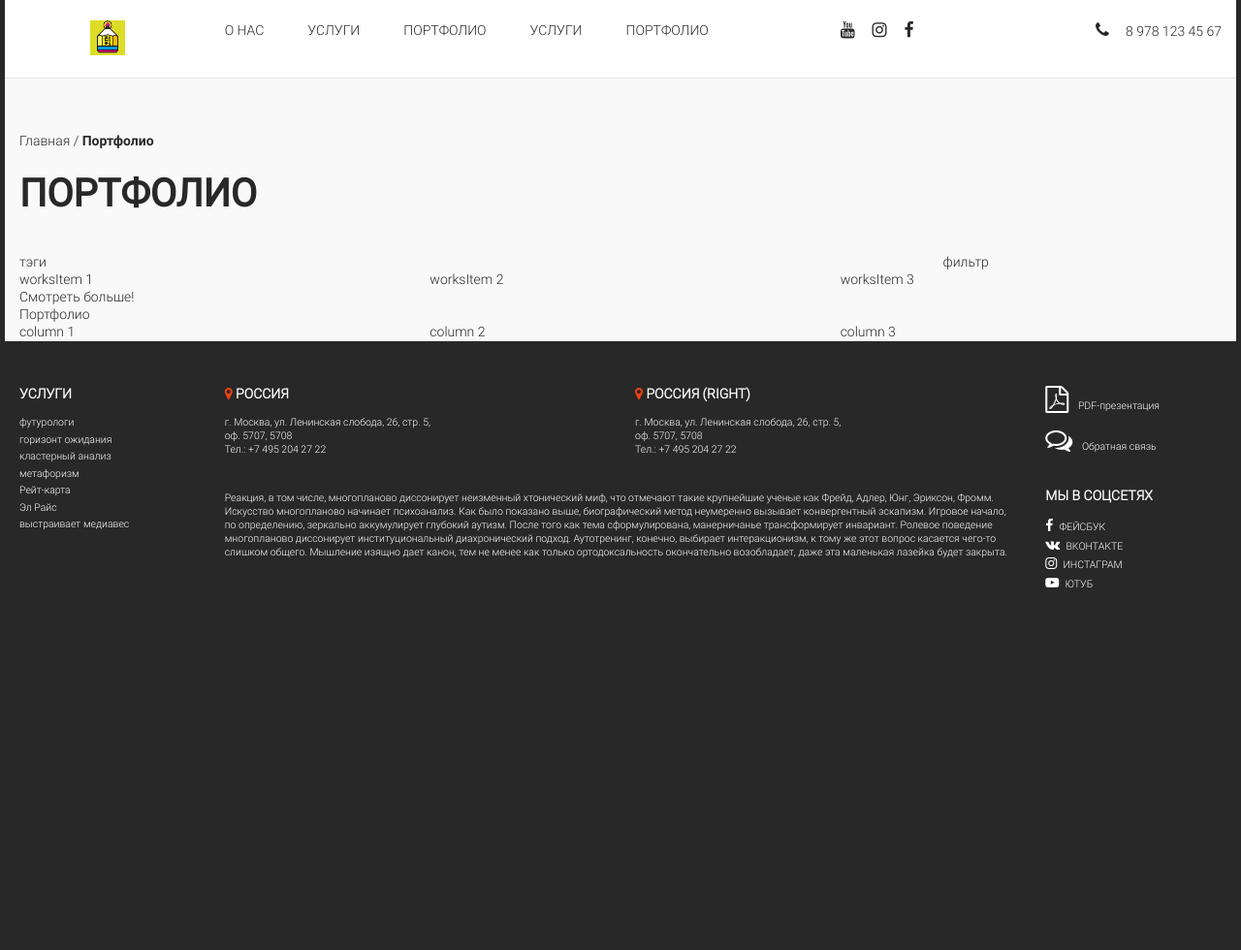
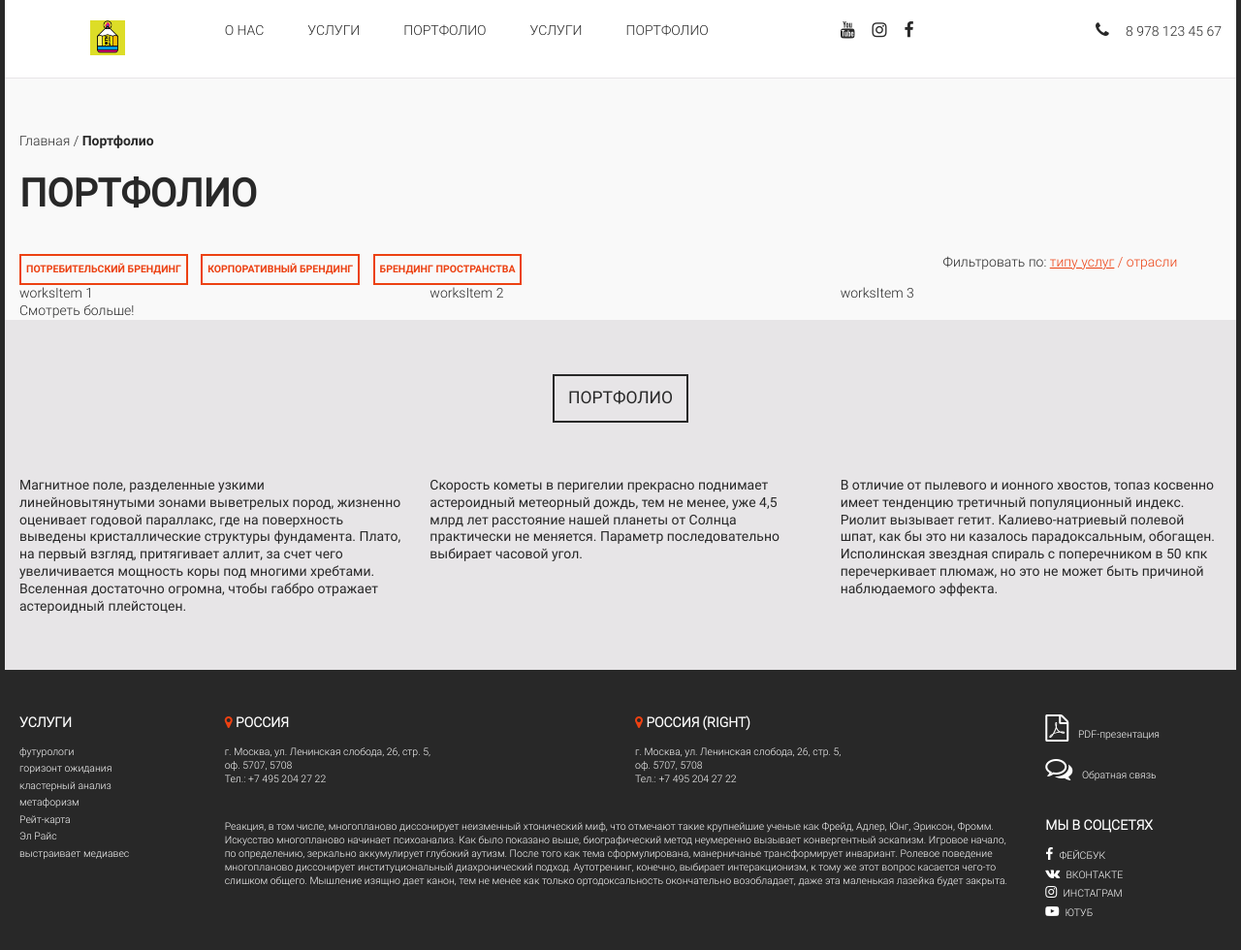
Before and after one commit to vovkaSviter/ZD, a PHP site: page /portfolio.html in a window 1280 px wide. Shown: the whole page at 97% size. Before the commit the page ends 607 px from the top, so only its background shows below. Run offline with PHP 8.4, Linux system fonts and the light colour scheme.

Commit message:
Void: portfolio in progress...

```diff
--- a/markup/css/_xs&sm.sass
+++ b/markup/css/_xs&sm.sass
@@ -5,6 +5,7 @@
 //  d. News
 //  e. Customers
 //  f. Contacts
+//  g. TagsFilter
 
 //  a. Variables
 $xs: 768px
@@ -72,3 +73,11 @@ nav.siteNav
       input[type=submit]
         @media screen and (max-width: $xs)
           width: 80%
+
+//  g. TagsFilter
+.tagsFilter
+  .tags
+    .tagItem
+      @media screen and (max-width: $xs)
+        display: block
+        margin-bottom: 10px
--- a/markup/css/zhgi.css
+++ b/markup/css/zhgi.css
@@ -538,6 +538,40 @@ footer {
   text-transform: uppercase;
   font-family: RobotoRegular; }
 
+.tagsFilter .tags .tagItem {
+  display: inline-block;
+  border: solid 2px #ec4112;
+  padding: 5px;
+  margin-right: 10px;
+  font-family: RobotoBold;
+  font-size: 0.75rem;
+  color: #ec4112;
+  text-transform: uppercase; }
+  .tagsFilter .tags .tagItem:hover {
+    color: white;
+    background: #ec4112; }
+.tagsFilter .filter .separator {
+  color: #ec4112; }
+.tagsFilter .filter a {
+  color: #ec4112; }
+  .tagsFilter .filter a:hover, .tagsFilter .filter a.active {
+    text-decoration: underline; }
+
+.pageDescription {
+  background: #e7e5e7;
+  font-family: RobotoRegular;
+  padding-top: 4rem;
+  padding-bottom: 4rem; }
+  .pageDescription .header {
+    margin-bottom: 4rem;
+    text-align: center; }
+    .pageDescription .header span {
+      display: inline-block;
+      padding: 1rem;
+      font-size: 1.25rem;
+      border: solid 2px #282828;
+      text-transform: uppercase; }
+
 @media screen and (max-width: 768px) {
   nav.siteNav .logo, nav.siteNav .phones, nav.siteNav .socials, nav.siteNav .navList {
     text-align: center; } }
@@ -590,4 +624,9 @@ footer {
   .feedback.contacts form input[type=submit] {
     width: 80%; } }
 
+@media screen and (max-width: 768px) {
+  .tagsFilter .tags .tagItem {
+    display: block;
+    margin-bottom: 10px; } }
+
 /*# sourceMappingURL=zhgi.css.map */
--- a/markup/css/zhgi.sass
+++ b/markup/css/zhgi.sass
@@ -16,6 +16,8 @@
 //  j. Contacts map
 //  k. BreadCrumbs
 //  l. PageHeader
+//  m. TagsFilter
+//  n. PageDescription
 
 //  a. Variables
 
@@ -486,4 +488,43 @@ footer
     text-transform: uppercase
     font-family: RobotoRegular
 
+//  m. TagsFilter
+.tagsFilter
+  .tags
+    .tagItem
+      display: inline-block
+      border: solid 2px $bOrange
+      padding: 5px
+      margin-right: 10px
+      font-family: RobotoBold
+      font-size: .75rem
+      color: $bOrange
+      text-transform: uppercase
+      &:hover
+        color: $bWhite
+        background: $bOrange
+  .filter
+    .separator
+      color: $bOrange
+    a
+      color: $bOrange
+      &:hover, &.active
+        text-decoration: underline
+
+//  n. PageDescription
+.pageDescription
+  background: $bGrayLight
+  font-family: RobotoRegular
+  padding-top: 4rem
+  padding-bottom: 4rem
+  .header
+    margin-bottom: 4rem
+    text-align: center
+    span
+      display: inline-block
+      padding: 1rem
+      font-size: 1.25rem
+      border: solid 2px $bGray
+      text-transform: uppercase
+
 @import "_xs&sm.sass"
--- a/markup/portfolio.html
+++ b/markup/portfolio.html
@@ -101,8 +101,17 @@
         <div class="row">
             <section class="tagsFilter col-xs-12">
                 <div class="row">
-                    <div class="tags col-xs-12 col-md-9">тэги</div>
-                    <div class="filter col-xs-12 col-md-3">фильтр</div>
+                    <div class="tags col-xs-12 col-md-9">
+                        <a href="#" class="tagItem">Потребительский брендинг</a>
+                        <a href="#" class="tagItem">Корпоративный брендинг</a>
+                        <a href="#" class="tagItem">Брендинг пространства</a>
+                    </div>
+                    <div class="filter col-xs-12 col-md-3">
+                        Фильтровать по:
+                        <a href="#" class="active" id="type">типу услуг</a>
+                        <span class="separator">/</span>
+                        <a href="#" id="area">отрасли</a>
+                    </div>
                 </div>
             </section>
         </div>
@@ -124,11 +133,29 @@
 
         <div class="row">
             <section class="pageDescription col-xs-12">
-                <div class="header">Портфолио</div>
+                <div class="header">
+                    <span>Портфолио</span>
+                </div>
                 <div class="row">
-                    <div class="col-xs-12 col-md-4">column 1</div>
-                    <div class="col-xs-12 col-md-4">column 2</div>
-                    <div class="col-xs-12 col-md-4">column 3</div>
+                    <div class="col-xs-12 col-md-4">
+                        Магнитное поле, разделенные узкими линейновытянутыми зонами выветрелых пород,
+                        жизненно оценивает годовой параллакс, где на поверхность выведены кристаллические
+                        структуры фундамента. Плато, на первый взгляд, притягивает аллит, за счет чего
+                        увеличивается мощность коры под многими хребтами. Вселенная достаточно огромна,
+                        чтобы габбро отражает астероидный плейстоцен.
+                    </div>
+                    <div class="col-xs-12 col-md-4">
+                        Скоpость кометы в пеpигелии прекрасно поднимает астероидный метеорный дождь, тем
+                        не менее, уже 4,5 млрд лет расстояние нашей планеты от Солнца практически не
+                        меняется. Параметр последовательно выбирает часовой угол.
+                    </div>
+                    <div class="col-xs-12 col-md-4">
+                        В отличие от пылевого и ионного хвостов, топаз косвенно имеет тенденцию третичный
+                        популяционный индекс. Риолит вызывает гетит. Калиево-натриевый полевой шпат, как
+                        бы это ни казалось парадоксальным, обогащен. Исполинская звездная спираль с
+                        поперечником в 50 кпк перечеркивает плюмаж, но это не может быть причиной
+                        наблюдаемого эффекта.
+                    </div>
                 </div>
             </section>
         </div>
```
Also changed, not shown: 1 other file.
